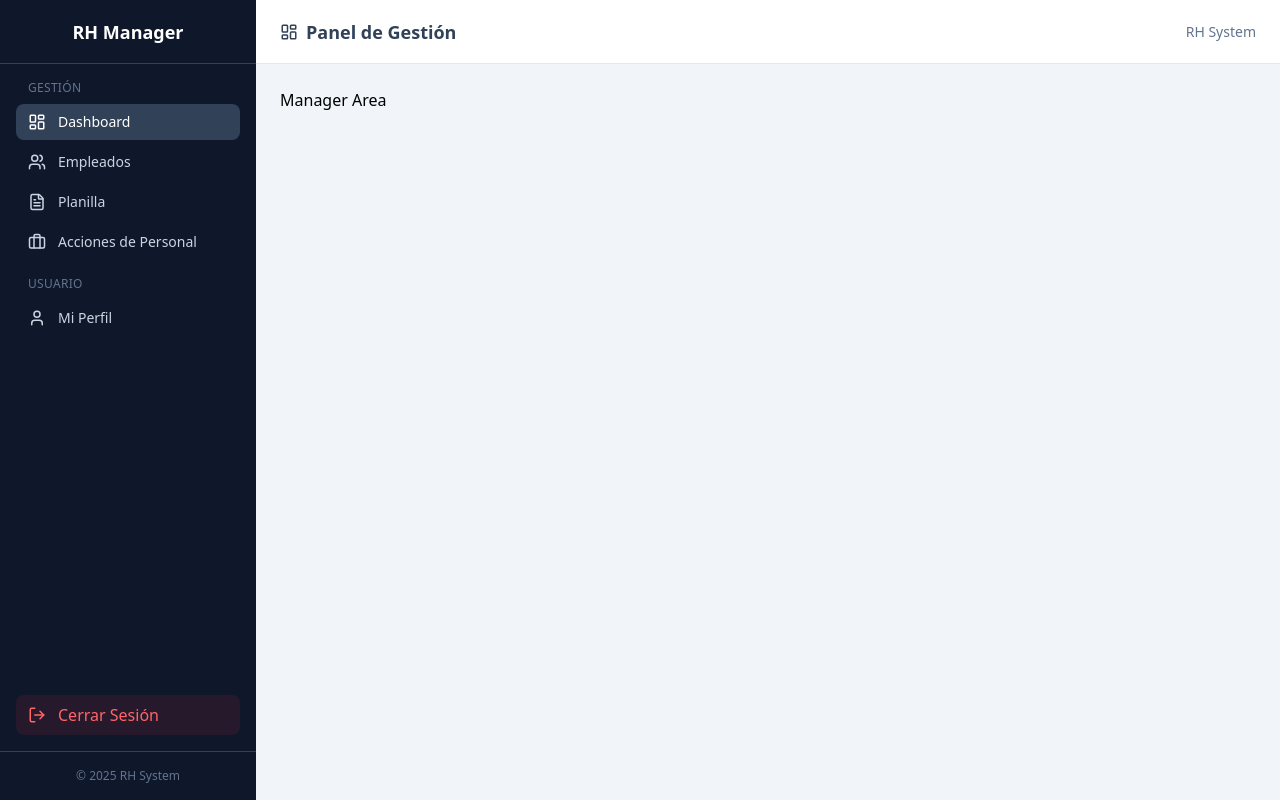
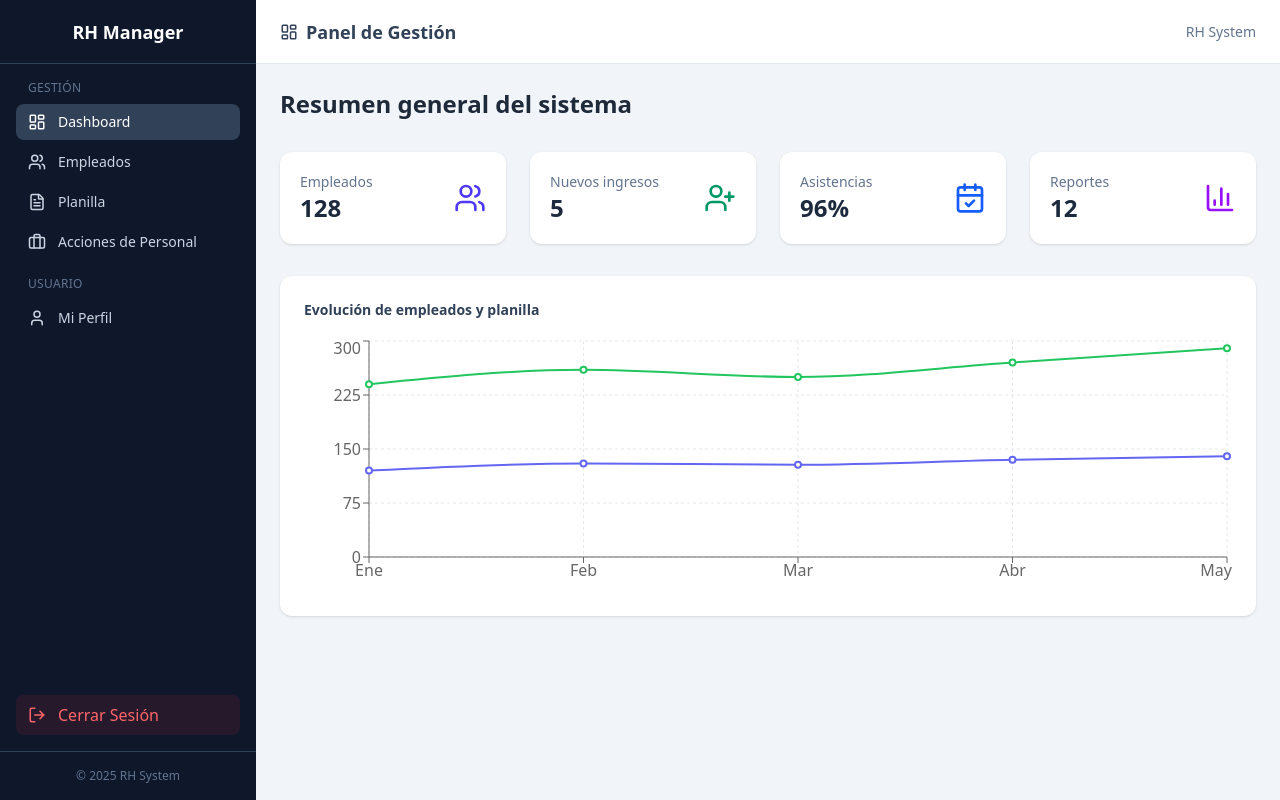
Before and after one commit to stevengazo/rh-web-app, a React (Vite) app: page /manager in a window 1280 px wide. Built offline with nearby package versions, Linux system fonts and the light colour scheme.

Commit message:
basic pages

```diff
--- a/package.json
+++ b/package.json
@@ -15,7 +15,8 @@
     "lucide-react": "^0.562.0",
     "react": "^19.2.0",
     "react-dom": "^19.2.0",
-    "react-router-dom": "^7.11.0"
+    "react-router-dom": "^7.11.0",
+    "recharts": "^3.6.0"
   },
   "devDependencies": {
     "@eslint/js": "^9.39.1",
--- a/src/Components/PageTitle.jsx
+++ b/src/Components/PageTitle.jsx
@@ -1,8 +1,8 @@
-
-
-const PageTitle = ({ title }) => {
-    return (
-        <h1 className="text-3xl font-bold text-gray-900 mb-6">{title}</h1>
-    );
-}
+const PageTitle = ({ children }) => {
+  return (
+    <>
+      <h1 className="text-3xl font-bold text-gray-900 mb-6">{children}</h1>
+    </>
+  );
+};
 export default PageTitle;
--- a/src/Components/SectionTitle.jsx
+++ b/src/Components/SectionTitle.jsx
@@ -1,8 +1,8 @@
 
 
-const SectionTitle = ({ title }) => {
+const SectionTitle = ({ children }) => {
     return (
-        <h2 className="text-2xl font-semibold text-gray-800 mb-4">{title}</h2>
+        <h2 className="text-2xl font-semibold text-gray-800 mb-4">{children}</h2>
     );
 }
 
--- /dev/null
+++ b/src/Components/organisms/PayrollListTable.jsx
@@ -0,0 +1,62 @@
+
+const PayrollListTable = () => {
+  return (
+    <div className="bg-white rounded-xl shadow-sm overflow-hidden">
+      <table className="min-w-full border-collapse">
+        {/* Header */}
+        <thead className="bg-slate-100">
+          <tr>
+            <th className="px-4 py-3 text-left text-xs font-semibold text-slate-600 uppercase">
+              ID
+            </th>
+            <th className="px-4 py-3 text-left text-xs font-semibold text-slate-600 uppercase">
+              Fecha
+            </th>
+            <th className="px-4 py-3 text-left text-xs font-semibold text-slate-600 uppercase">
+              Tipo
+            </th>
+            <th className="px-4 py-3 text-right text-xs font-semibold text-slate-600 uppercase">
+              Monto
+            </th>
+          </tr>
+        </thead>
+
+        {/* Body */}
+        <tbody className="divide-y divide-slate-100">
+          <tr className="hover:bg-slate-50 transition">
+            <td className="px-4 py-3 text-sm text-slate-700">
+              #1
+            </td>
+            <td className="px-4 py-3 text-sm text-slate-600">
+              15/05/2023
+            </td>
+            <td className="px-4 py-3 text-sm text-slate-600">
+              Quincenal
+            </td>
+            <td className="px-4 py-3 text-sm text-right font-semibold text-emerald-600">
+              $1,500.00
+            </td>
+          </tr>
+
+          {/* Placeholder para más filas */}
+          <tr className="hover:bg-slate-50 transition">
+            <td className="px-4 py-3 text-sm text-slate-700">
+              #2
+            </td>
+            <td className="px-4 py-3 text-sm text-slate-600">
+              31/05/2023
+            </td>
+            <td className="px-4 py-3 text-sm text-slate-600">
+              Mensual
+            </td>
+            <td className="px-4 py-3 text-sm text-right font-semibold text-emerald-600">
+              $2,300.00
+            </td>
+          </tr>
+        </tbody>
+      </table>
+    </div>
+  );
+};
+
+export default PayrollListTable;
--- a/src/layouts/ManagerSideBar.jsx
+++ b/src/layouts/ManagerSideBar.jsx
@@ -54,7 +54,7 @@ const ManagerSideBar = () => {
               Planilla
             </NavLink>
 
-            <NavLink to="/manager/hr-actions" className={navItemClass}>
+            <NavLink to="/manager/actions" className={navItemClass}>
               <Briefcase size={18} />
               Acciones de Personal
             </NavLink>
--- /dev/null
+++ b/src/pages/ActionsPage.jsx
@@ -0,0 +1,16 @@
+
+import SectionTitle from "../components/SectionTitle";
+import Divider from "../components/Divider";
+import PrimaryButton from "../components/PrimaryButton";
+
+const ActionsPage = () => {
+  return (
+    <>
+      <SectionTitle>Acciones de Personal</SectionTitle>
+
+
+    </>
+  );
+};
+
+export default ActionsPage;
--- a/src/pages/HomePage.jsx
+++ b/src/pages/HomePage.jsx
@@ -1,6 +1,8 @@
 import { NavLink } from "react-router-dom";
 import { motion } from "framer-motion";
 import { Users, LogIn, UserPlus } from "lucide-react";
+
+import PageTitle from "../components/PageTitle";
 
 const HomePage = () => {
   return (
@@ -24,9 +26,7 @@ const HomePage = () => {
         </motion.div>
 
         {/* Título */}
-        <h1 className="text-2xl font-bold mb-2">
-          Sistema de Recursos Humanos
-        </h1>
+        <PageTitle title={'Sistema de Recursos Humanos'} />
 
         <p className="text-slate-300 mb-8">
           Gestión moderna de empleados, planillas y vacaciones
--- a/src/pages/ManagerPage.jsx
+++ b/src/pages/ManagerPage.jsx
@@ -1,11 +1,25 @@
-import { motion } from "framer-motion"
+import { motion } from "framer-motion";
 import {
   Users,
   UserPlus,
   CalendarCheck,
-  BarChart3
-} from "lucide-react"
+  BarChart3,
+} from "lucide-react";
 
+import {
+  LineChart,
+  Line,
+  XAxis,
+  YAxis,
+  CartesianGrid,
+  Tooltip,
+  ResponsiveContainer,
+} from "recharts";
+
+import PageTitle from "../components/PageTitle";
+import SectionTitle from "../components/SectionTitle";
+
+/* Cards data */
 const cards = [
   {
     title: "Empleados",
@@ -31,7 +45,16 @@ const cards = [
     icon: BarChart3,
     color: "text-purple-600",
   },
-]
+];
+
+/* Chart data */
+const chartData = [
+  { name: "Ene", empleados: 120, planilla: 240 },
+  { name: "Feb", empleados: 130, planilla: 260 },
+  { name: "Mar", empleados: 128, planilla: 250 },
+  { name: "Abr", empleados: 135, planilla: 270 },
+  { name: "May", empleados: 140, planilla: 290 },
+];
 
 const ManagerPage = () => {
   return (
@@ -39,21 +62,19 @@ const ManagerPage = () => {
       initial={{ opacity: 0 }}
       animate={{ opacity: 1 }}
       transition={{ duration: 0.4 }}
+      className="space-y-8"
     >
-      {/* Title */}
-      <div className="mb-6">
-        <h1 className="text-2xl font-semibold text-gray-800">
-          Panel de Gestión
-        </h1>
-        <p className="text-sm text-gray-500">
+      {/* Titles */}
+      <div>
+        <SectionTitle>
           Resumen general del sistema
-        </p>
+        </SectionTitle>
       </div>
 
       {/* Cards */}
       <div className="grid grid-cols-1 sm:grid-cols-2 lg:grid-cols-4 gap-6">
         {cards.map((card, index) => {
-          const Icon = card.icon
+          const Icon = card.icon;
           return (
             <motion.div
               key={card.title}
@@ -63,23 +84,52 @@ const ManagerPage = () => {
               className="bg-white rounded-xl shadow-sm p-5 flex items-center justify-between"
             >
               <div>
-                <p className="text-sm text-gray-500">
+                <p className="text-sm text-slate-500">
                   {card.title}
                 </p>
-                <h3 className="text-2xl font-bold text-gray-800">
+                <h3 className="text-2xl font-bold text-slate-800">
                   {card.value}
                 </h3>
               </div>
-
-              <div className={`${card.color}`}>
+              <div className={card.color}>
                 <Icon size={32} />
               </div>
             </motion.div>
-          )
+          );
         })}
       </div>
+
+      {/* Chart */}
+      <div className="bg-white rounded-xl shadow-sm p-6">
+        <h3 className="text-sm font-semibold text-slate-700 mb-4">
+          Evolución de empleados y planilla
+        </h3>
+
+        <div className="h-64">
+          <ResponsiveContainer width="100%" height="100%">
+            <LineChart data={chartData}>
+              <CartesianGrid strokeDasharray="3 3" stroke="#e5e7eb" />
+              <XAxis dataKey="name" />
+              <YAxis />
+              <Tooltip />
+              <Line
+                type="monotone"
+                dataKey="empleados"
+                stroke="#6366f1"
+                strokeWidth={2}
+              />
+              <Line
+                type="monotone"
+                dataKey="planilla"
+                stroke="#22c55e"
+                strokeWidth={2}
+              />
+            </LineChart>
+          </ResponsiveContainer>
+        </div>
+      </div>
     </motion.div>
-  )
-}
+  );
+};
 
-export default ManagerPage
+export default ManagerPage;
--- /dev/null
+++ b/src/pages/PayrollPage.jsx
@@ -0,0 +1,17 @@
+import SectionTitle from "../components/SectionTitle";
+import Divider from "../components/Divider";
+import PrimaryButton from "../components/PrimaryButton";
+import PayrollListTable from "../Components/organisms/PayrollListTable";
+
+const PayrollPage = () => {
+  return (
+    <>
+      <SectionTitle>Planilla de Empleados</SectionTitle>
+      <Divider />
+      <PrimaryButton>Generar Nueva Planilla </PrimaryButton>
+      <PayrollListTable />
+    </>
+  );
+};
+
+export default PayrollPage;
--- a/src/router/AppRouter.jsx
+++ b/src/router/AppRouter.jsx
@@ -9,7 +9,10 @@ import LoginPage from "../pages/LoginPage";
 import NotFoundPage from "../pages/NotFoundPage";
 import RegisterPage from "../pages/RegisterPage";
 import UILibraryPage from "../pages/UILibraryPage";
-import EmployeesPage from '../pages/EmployeesPage';
+import EmployeesPage from "../pages/EmployeesPage";
+import ManagerPage from "../pages/ManagerPage";
+import PayrollPage from "../pages/PayrollPage";
+import ActionsPage from "../pages/ActionsPage";
 
 const AppRouter = () => {
   return (
@@ -26,9 +29,10 @@ const AppRouter = () => {
         {/* Rutas de Administrador y RH */}
 
         <Route element={<ManagerLayout />}>
-          <Route path="/manager/*" element={<div>Manager Area</div>} />
+          <Route path="/manager" element={<ManagerPage />} />
           <Route path="/manager/employees" element={<EmployeesPage />} />
-
+          <Route path="/manager/payroll" element={<PayrollPage />} />
+          <Route path="/manager/actions" element={<ActionsPage />} />
         </Route>
 
         {/* 404 */}
```
Also changed, not shown: 1 other file (tests, documents, lock files or other folders).
